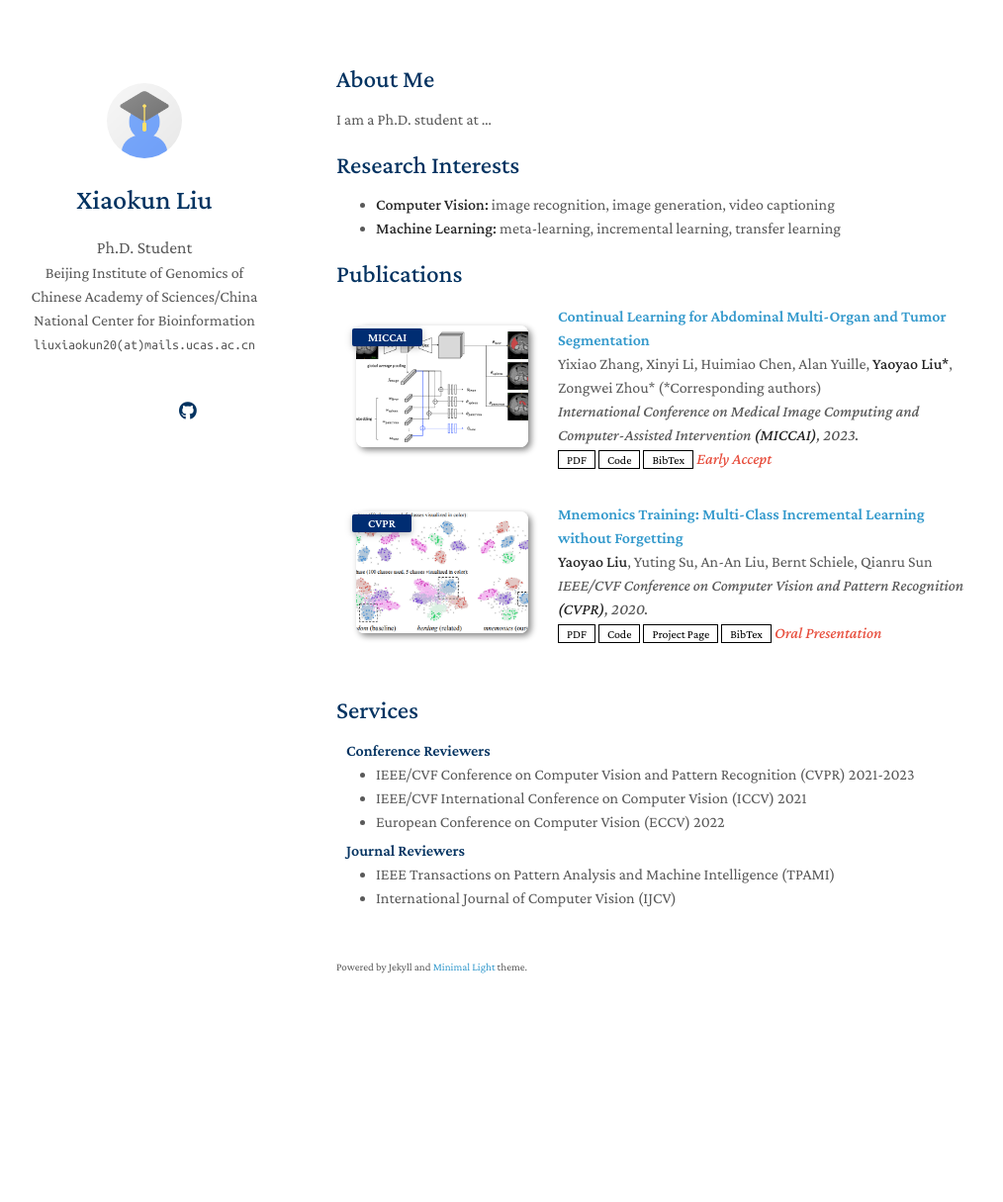
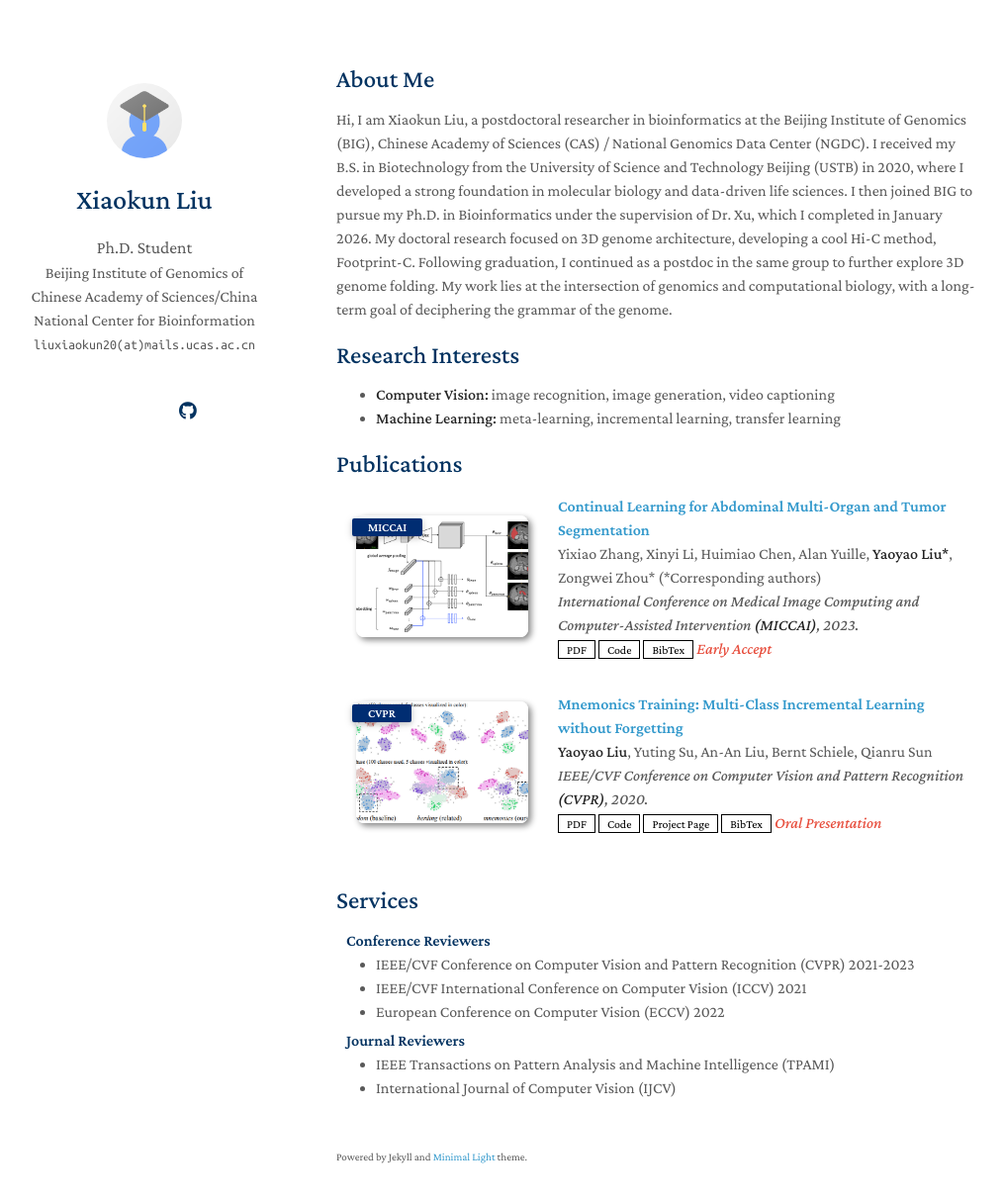
Before and after one commit to xiaokunliu01/xiaokunliu01.github.io, a Jekyll site: the page built from index.md, in a window 1280 px wide and 1250 px high. Shown: the top 1215 px of the window at 99% size, without its empty margins (130-1144 px from the left). Built offline with Jekyll 4.4.1, drawn with Linux system fonts in a browser that asks for light colours; a style sheet for code colours, icons or effects is not loaded; our own code applies the rules of GitHub Pages for plain Markdown files.

Commit message:
Update index.md

```diff
--- a/index.md
+++ b/index.md
@@ -4,7 +4,11 @@ layout: homepage
 
 ## About Me
 
-I am a Ph.D. student at ...
+Hi, I am Xiaokun Liu, a postdoctoral researcher in bioinformatics at the Beijing Institute of Genomics (BIG), Chinese Academy of Sciences (CAS) / National Genomics Data Center (NGDC).
+I received my B.S. in Biotechnology from the University of Science and Technology Beijing (USTB) in 2020, where I developed a strong foundation in molecular biology and data-driven life sciences. I then joined BIG to pursue my Ph.D. in Bioinformatics under the supervision of Dr. Xu, which I completed in January 2026. My doctoral research focused on 3D genome architecture, developing a cool Hi-C method, Footprint-C.
+Following graduation, I continued as a postdoc in the same group to further explore 3D genome folding.
+My work lies at the intersection of genomics and computational biology, with a long-term goal of deciphering the grammar of the genome.
+
 
 ## Research Interests
 
```
